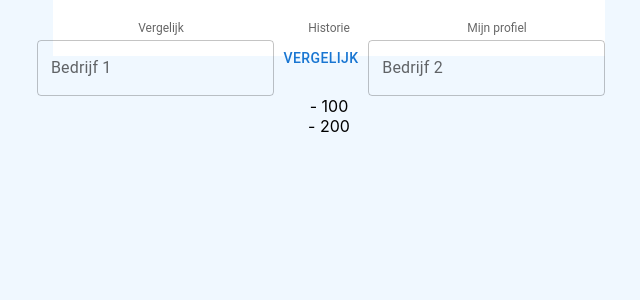
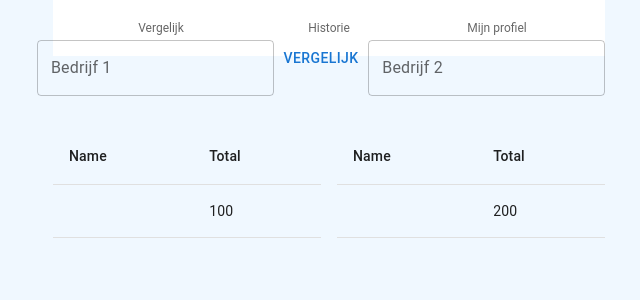
Before and after one commit to TimVanOnckelen/nbbproject-frontend-ap, a React (Create React App) app: page / in a window 1280 px wide. Both pictures are taken after a click on the button "VERGELIJK". Shown: the top 300 px of the page, without its empty margins (311-951 px from the left). Built offline with nearby package versions, Linux system fonts and the light colour scheme.

Commit message:
Added UI to compare

```diff
--- a/src/components/company/compare.tsx
+++ b/src/components/company/compare.tsx
@@ -1,4 +1,14 @@
-import { Button, TextField, Grid } from "@mui/material";
+import {
+  Button,
+  TextField,
+  Grid,
+  TableContainer,
+  Table,
+  TableHead,
+  TableBody,
+  TableCell,
+  TableRow,
+} from "@mui/material";
 import React from "react";
 import { ICompareResult } from "../../models/company/company.model";
 
@@ -52,11 +62,29 @@ const Compare = () => {
           />
         </Grid>
       </Grid>
-      {compareResult?.map((el) => (
-        <div>
-          {el.name} - {el.total}
-        </div>
-      ))}
+
+      <Grid container spacing={2} sx={{ mt: 2 }}>
+        {compareResult?.map((el) => (
+          <Grid item xs={6}>
+            <TableContainer>
+              <Table>
+                <TableHead>
+                  <TableRow>
+                    <TableCell>Name</TableCell>
+                    <TableCell>Total</TableCell>
+                  </TableRow>
+                </TableHead>
+                <TableBody>
+                  <TableRow>
+                    <TableCell>{el.name}</TableCell>
+                    <TableCell>{el.total}</TableCell>
+                  </TableRow>
+                </TableBody>
+              </Table>
+            </TableContainer>
+          </Grid>
+        ))}
+      </Grid>
     </>
   );
 };
```
